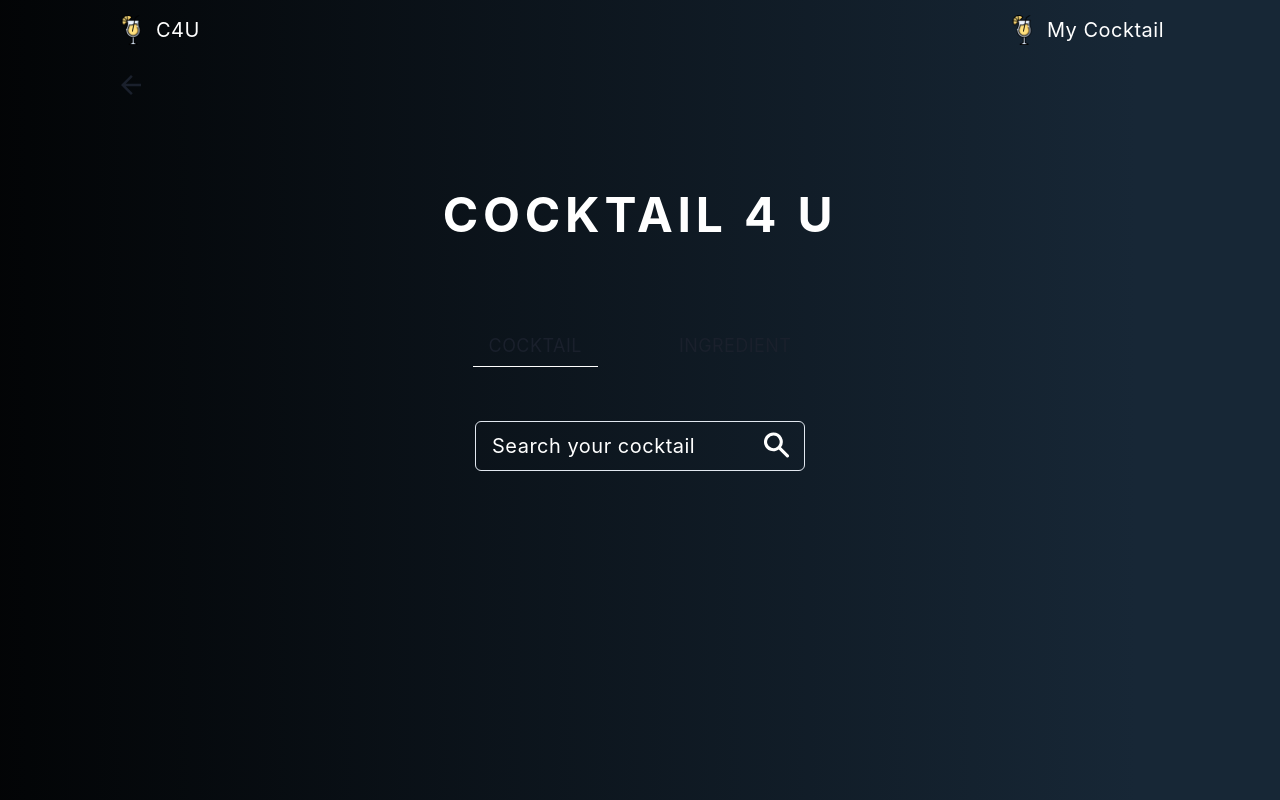
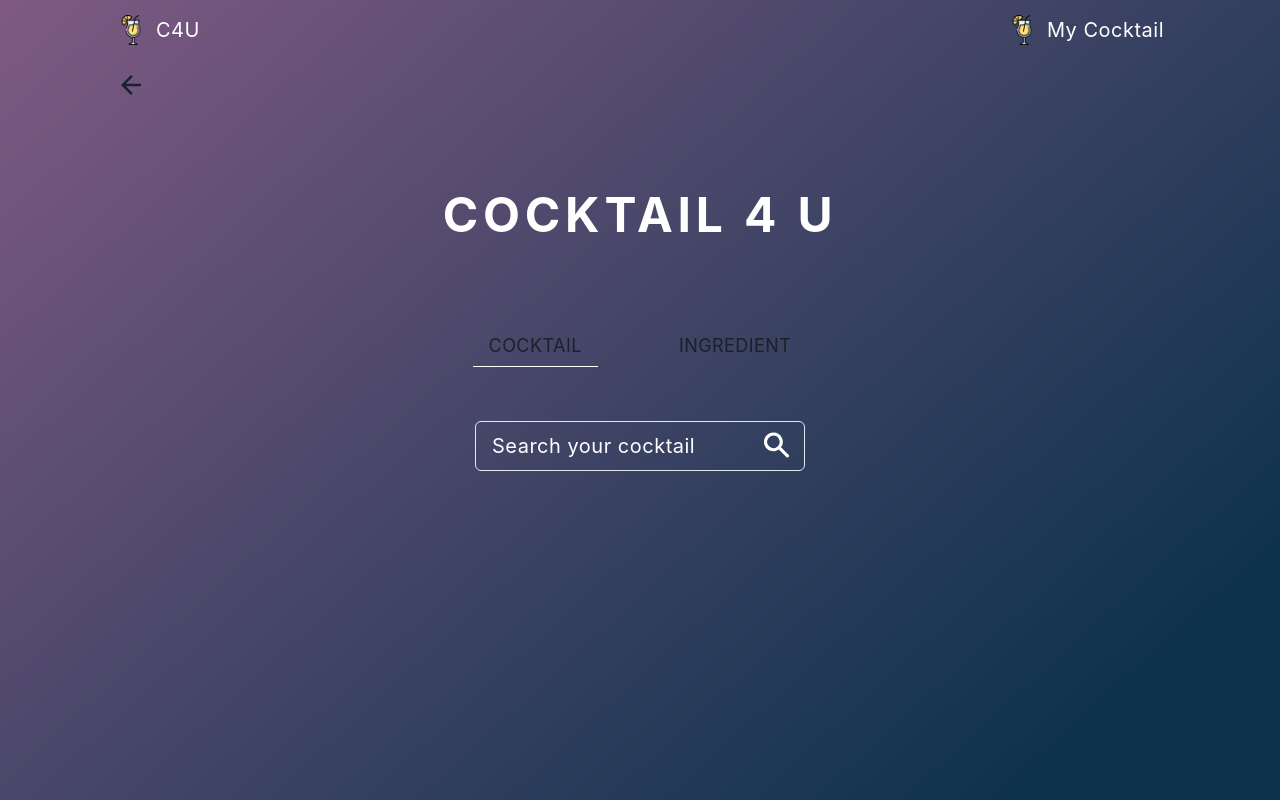
Before and after one commit to newsilver1028/cocktail-4-u, a React (Create React App) app: page / in a window 1280 px wide. Shown: the top 800 px of the page. Built offline with nearby package versions, Linux system fonts and the light colour scheme; what recoil-persist would draw is missing.

Commit message:
style: backgroun color

```diff
--- a/src/routes/index.tsx
+++ b/src/routes/index.tsx
@@ -11,8 +11,8 @@ import '@fontsource/quicksand/700.css';
 const theme = extendTheme({
   colors: {
     bgColor: {
-      100: '#000000',
-      200: '#172736',
+      100: '#7f5a83',
+      200: '#0d324d',
     },
   },
   font: {
@@ -23,7 +23,7 @@ const theme = extendTheme({
 const App = () => {
   return (
     <ChakraProvider theme={theme}>
-      <Center bgGradient='linear( to-r,  bgColor.100 -10.7%, bgColor.200 88.8% )'>
+      <Center bgGradient='linear( to-br,  bgColor.100 0%, bgColor.200 74% )'>
         <Routes>
           <Route element={<Layout />}>
             <Route index element={<CocktailNameSearch />} />
```
